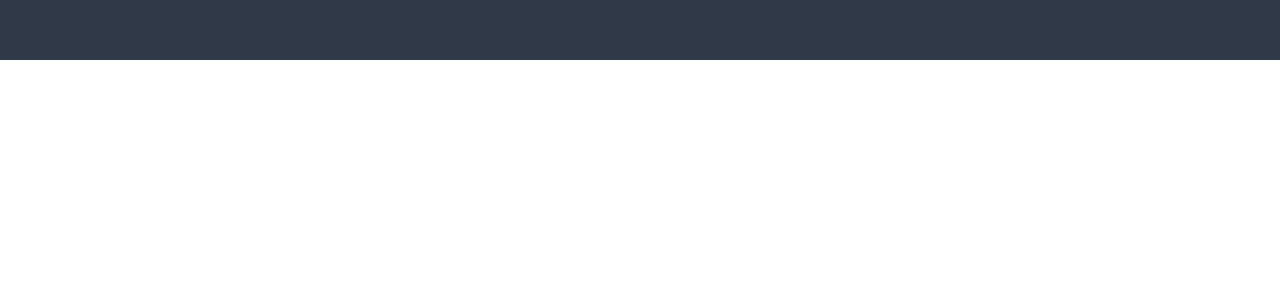
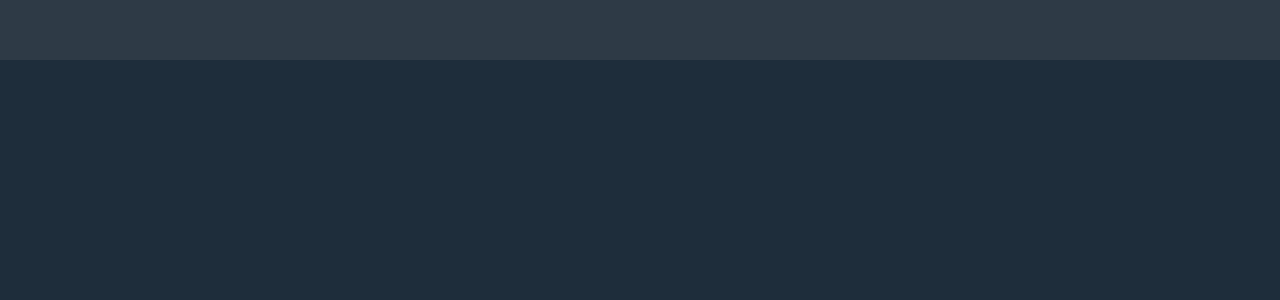
Before and after one commit to DomenicoLerose85/vue-dischi, a Vue app: page / in a window 1280 px wide. Shown: the top 300 px of the page. Built offline with nearby package versions, Linux system fonts and the light colour scheme.

Commit message:
maincomponent_created

```diff
--- a/src/App.vue
+++ b/src/App.vue
@@ -1,17 +1,20 @@
 <template>
   <div id="app">
     <header-component />
+    <main-component />
   </div>
 </template>
 
 
 <script>
 import HeaderComponent from "./components/HeaderComponent.vue";
+import MainComponent from "./components/MainComponent.vue";
 
 export default {
   name: "App",
   components: {
     HeaderComponent,
+    MainComponent,
   },
 };
 </script>
--- /dev/null
+++ b/src/components/MainComponent.vue
@@ -0,0 +1,19 @@
+<template>
+  <main></main>
+</template>
+
+<script>
+export default {
+  name: "MainComponent",
+  props: [],
+};
+</script>
+
+<style  lang="scss">
+@import "@/assets/styles/vars.scss";
+main {
+  width: 100%;
+  height: 800px;
+  background-color: $bg-color;
+}
+</style>
```
